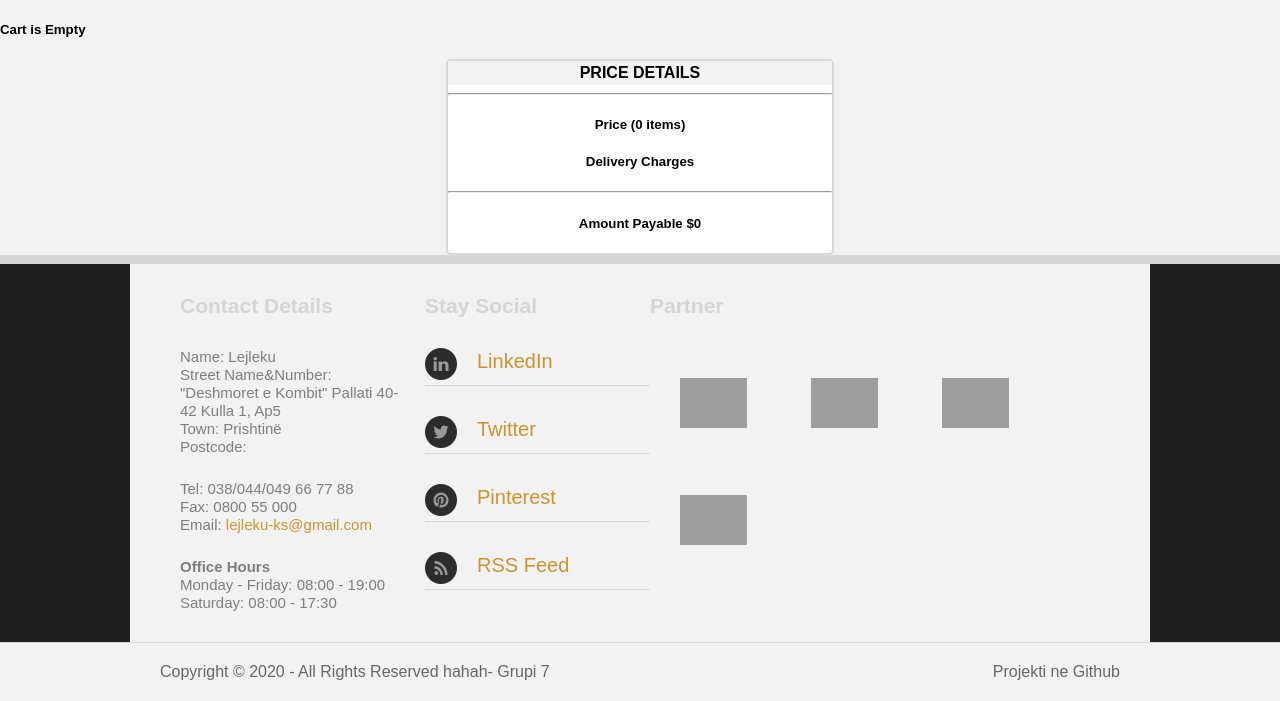
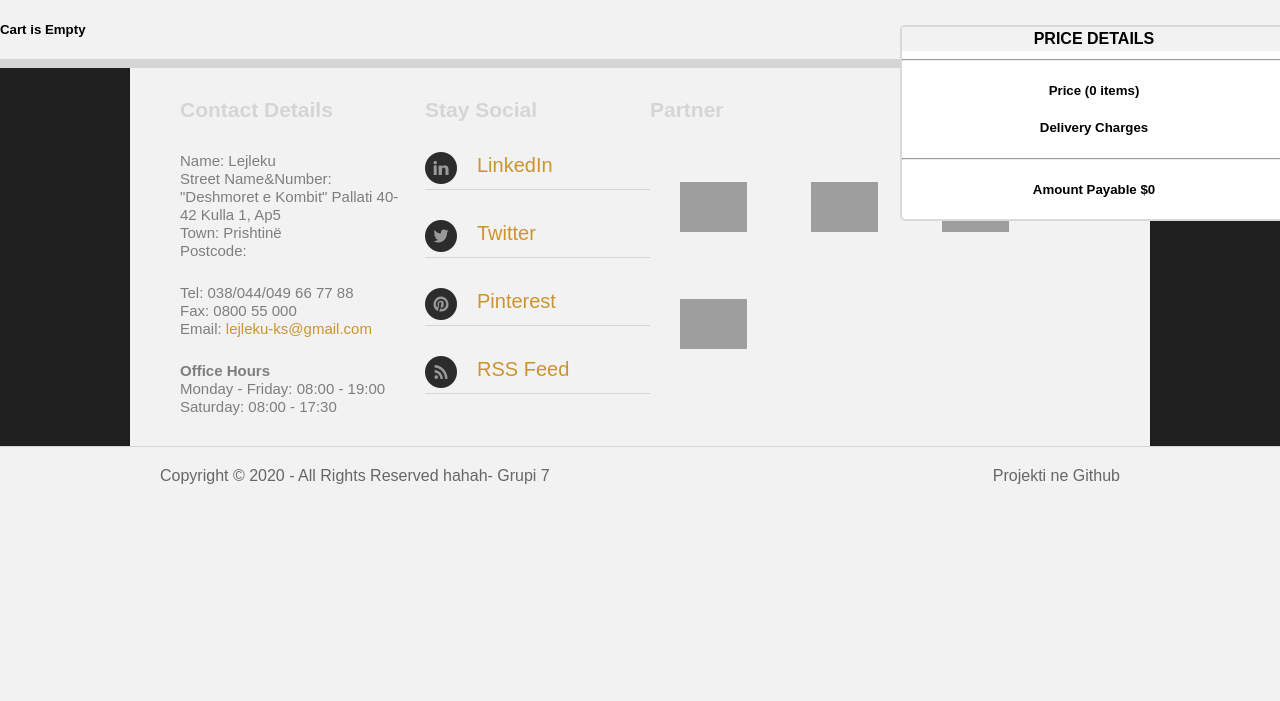
Before and after one commit to betimthaqi/Lejleku, a PHP site: page /cart.php in a window 1280 px wide. Shown: the part 275-976 px from the top of the page. After the commit the page ends 759 px from the top, so only its background shows below. Run offline with PHP 8.4, Linux system fonts and the light colour scheme; grey boxes are pictures that could not be loaded.

Commit message:
add to card css

```diff
--- a/cart.php
+++ b/cart.php
@@ -57,7 +57,9 @@ if (isset($_POST['remove'])) {
         </div>
 		</div>
 </div>
-<div>
+<div><tr>
+<div class="summary">
+
         <div class="total-price">
             <div class="top"><h3>PRICE DETAILS</h3></div>
             <hr>
@@ -65,25 +67,26 @@ if (isset($_POST['remove'])) {
             if (isset($_SESSION['cart'])) {
                 $count = count($_SESSION['cart']);
                 echo "<h5>Price ($count items) $$total</h5>";
-            } else {
+            } else  {
                 echo "<h5>Price (0 items)</h5>";
             }
             ?>
+
             <h5>Delivery Charges</h5>
             <hr>
 
 
             <?php
             echo "<h5>Amount Payable $$total</h5>";
-            ?>
+?>
 </div>
     </div>
-
+</div>
 <?php require_once("components/footeri.php")?>
 <div class="wrapper row5">
         <footer id="copyright" class="clear">
             <p class="fl_left">Copyright &copy; 2020 - All Rights Reserved hahah- <a href="#">Grupi 7</a></p>
-            <p class="fl_right">Projekti ne <a target="_blank" href="https://github.com/durajetz/INT19_20_Gr7" title="">Github</a></p>
+            <p class="fl_right">Projekti ne <a target="_blank" href="https://github.com/durajetz/PHP" title="">Github</a></p>
         </footer>
     </div>
 
--- a/css/cart.css
+++ b/css/cart.css
@@ -46,51 +20,15 @@ margin:auto;
 border: 2px solid#d9d9d9;
 border-radius: 5px;
 background-color:white;
-
+/*POSITION FOR PRICE DETAILS*/
+position:absolute;
+  left:900px;
+  top:300px;
 }
-
 .top{
 padding:3px;
 text-align:center;}
-/*
-.container-carta{
-  width: 750px;
-  height: 423px;
- /* margin: 80px auto;*/
-  background: #FFFFFF;
-  box-shadow: 1px 2px 3px 0px rgba(0,0,0,0.10);
-  border-radius: 6px;
 
-  display: flex;
-  flex-direction: column;
-
-
-}/*
-.like-btn {
-position: absolute;
-  top: 9px;
-  left: 15px;
-
-  width: 60px;
-  height: 60px;
-  background-size: 2900%;
-  background-repeat: no-repeat;
-}
-.buttons {
-  position: relative;
-  padding-top: 30px;
-  margin-right: 60px;
-}
-.remove,
-.like-btn {
-  display: inline-block;
-  Cursor: pointer;
-}
-.remove {
-  width: 18px;
-  height: 17px;
-  background: url(&quot;delete-icn.svg&quot;) no-repeat center;
-}*/
 
 #header-contact ul #cart_count {
     border-radius: 100%;
--- a/index.php
+++ b/index.php
@@ -138,7 +138,7 @@ echo '<h1 style="text-align: center; text-shadow: 2px 2px 5px #CB9530;"> Pershen
     <div class="wrapper row5">
         <footer id="copyright" class="clear">
             <p class="fl_left">Copyright &copy; 2020 - All Rights Reserved - <a href="#">Grupi 7</a></p>
-            <p class="fl_right">Projekti ne <a target="_blank" href="https://github.com/durajetz/INT19_20_Gr7" title="">Github</a></p>
+            <p class="fl_right">Projekti ne <a target="_blank" href="https://github.com/durajetz/PHP" title="">Github</a></p>
         </footer>
     </div>
     <script>
--- a/laptopa.php
+++ b/laptopa.php
@@ -77,7 +77,7 @@ if (isset($_POST['add'])) {
     <div class="wrapper row5">
         <footer id="copyright" class="clear">
             <p class="fl_left">Copyright &copy; 2020 - All Rights Reserved - <a href="#">Grupi 7</a></p>
-            <p class="fl_right">Projekti ne <a target="_blank" href="https://github.com/durajetz/INT19_20_Gr7" title="">Github</a></p>
+            <p class="fl_right">Projekti ne <a target="_blank" href="https://github.com/durajetz/PHP" title="">Github</a></p>
         </footer>
     </div>
 </body>
--- a/perne.php
+++ b/perne.php
@@ -122,7 +122,7 @@ Kur nuk krijoni gjëra, ju bëheni më të përcaktuar nga shijet tuaja sesa nga
     <div class="wrapper row5">
         <footer id="copyright" class="clear">
             <p class="fl_left">Copyright &copy; 2020 - All Rights Reserved - <a href="#">Grupi 7</a></p>
-            <p class="fl_right">Projekti ne <a target="_blank" href="https://github.com/durajetz/INT19_20_Gr7" title="">Github</a></p>
+            <p class="fl_right">Projekti ne <a target="_blank" href="https://github.com/durajetz/PHP" title="">Github</a></p>
         </footer>
     </div>
 
--- a/php/component.php
+++ b/php/component.php
@@ -31,21 +31,31 @@ function component($productname, $productprice, $productimg, $productid)
 function cartElement($productimg,$productname,$productprice,$productid){
     $element = "
     <form action=\"cart.php?action=remove&id=$productid\" method=\"post\" class=\"car-items\">
-    <div>
-        <img src=\"$productimg\" width=\"300px\" height=\"300px\" alt=\"\">
+
+	<div class=\"borderifotos\">
+        <img src=\"$productimg\" width=\"200px\" height=\"200px\" alt=\"\">
     </div>
-    <div>
-        <h5>$productname</h5>
-        <small>Seller: Lejleku Shpk</small>
+<div class=\"emri\">
+        <h5>$productname</h5><hr>
+        <small>Seller: Lejleku Shpk</small></div>
+		<div class=\"bcmimi\">
         <h5>$productprice</h5>
-        <button type=\"submit\">Save for Later</button>
-        <button type=\"submit\" name=\"remove\">Remove</button>
-    </div>
+
+       <div class=\"remove\"> <button type=\"submit\" name=\"remove\">Remove</button></div>
+</div>
     <div class=\"qmimet\">
-        <button type=\"button\">-</button>
-        <input type=\"text\" value=\"1\">
-        <button type=\"button\">+</button>
-    </div>
+
+
+<div class=\"ndrro\">
+<form>
+  <div class=\"value-button\" id=\"decrease\" onclick=\"decreaseValue()\" value=\"Decrease Value\">-</div>
+  <input type=\"number\" id=\"number\" value=\"0\"/>
+  <div class=\"value-button\" id=\"increase\" onclick=\"increaseValue()\" value=\"Increase Value\">+</div>
+</div>
+</div>
+
+	</div>
+
 </form>
     ";
     echo $element;
--- a/telefona.php
+++ b/telefona.php
@@ -77,7 +77,7 @@ if (isset($_POST['add'])) {
     <div class="wrapper row5">
         <footer id="copyright" class="clear">
             <p class="fl_left">Copyright &copy; 2020 - All Rights Reserved - <a href="#">Grupi 7</a></p>
-            <p class="fl_right">Projekti ne <a target="_blank" href="https://github.com/durajetz/INT19_20_Gr7" title="">Github</a></p>
+            <p class="fl_right">Projekti ne <a target="_blank" href="https://github.com/durajetz/PHP" title="">Github</a></p>
         </footer>
     </div>
 </body>
```
Also changed, not shown: other parts of css/cart.css (+88 -26 lines), aksesor.php (+9 -1 lines).
